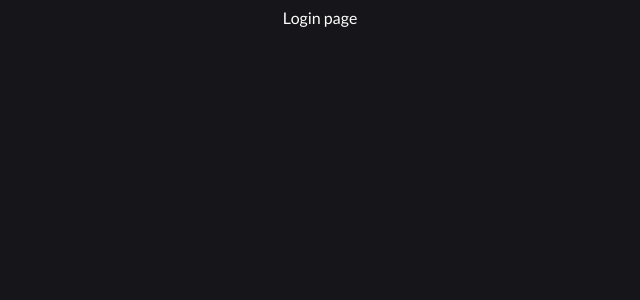
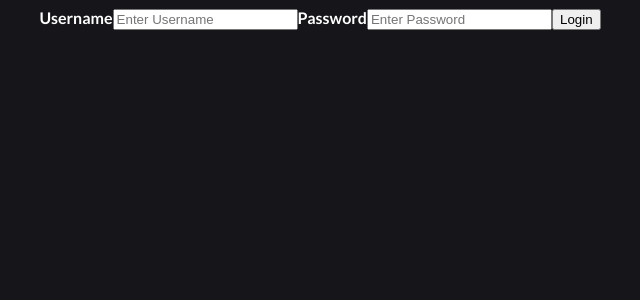
Before and after one commit to HandHeartSoulProject/HandHeartSoulProject.github.io, a React (Vite) app: page / in a window 1280 px wide. Shown: the top 300 px of the page, without its empty margins (320-960 px from the left). Built offline with nearby package versions, Linux system fonts and the light colour scheme.

Commit message:
Completed Login UI and linked to Events page

```diff
--- a/src/App.tsx
+++ b/src/App.tsx
@@ -1,11 +1,17 @@
 import "./App.scss";
 import Login from "./pages/Login"
+import Events from "./components/Events"
 import {BrowserRouter, Routes, Route} from 'react-router-dom';
 
 function App() {
 	return (
 		<div className="App">
-			<Login />
+			<BrowserRouter>
+				<Routes>
+					<Route path="/" element={<Login />} />
+					<Route path="/events" element={<Events />} />
+				</Routes>
+			</BrowserRouter>
 		</div>
 	);
 }
--- a/src/pages/Login.tsx
+++ b/src/pages/Login.tsx
@@ -1,6 +1,20 @@
+import { Link } from 'react-router-dom';
+
 function Login() {
     return (
-        <div>Login page</div>
+        <div>
+            <label><b>Username</b></label>
+            <input type="text" placeholder="Enter Username" name="uname" required/>
+
+            <label><b>Password</b></label>
+            <input type="password" placeholder="Enter Password" name="psw" required/>
+
+            <Link to="/Events">
+                <button>Login</button>
+            </Link>
+        </div>
+
+
     )
 }
 export default Login;
```
